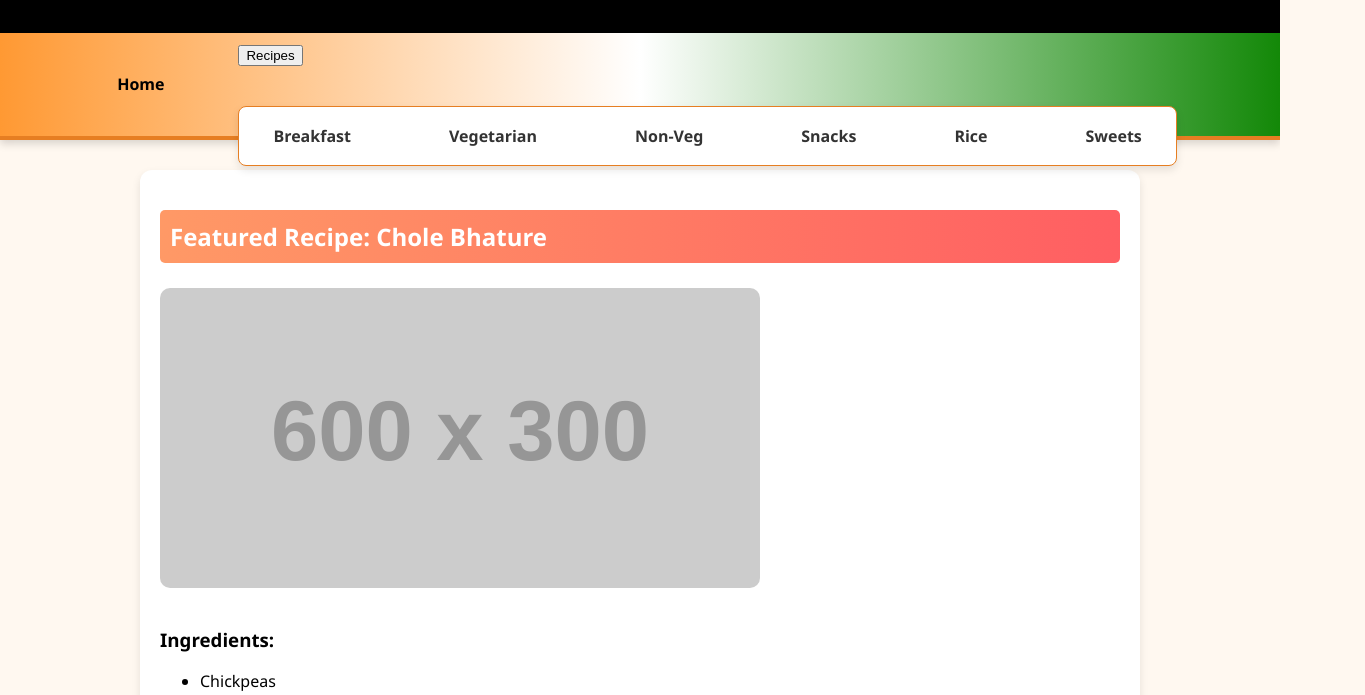
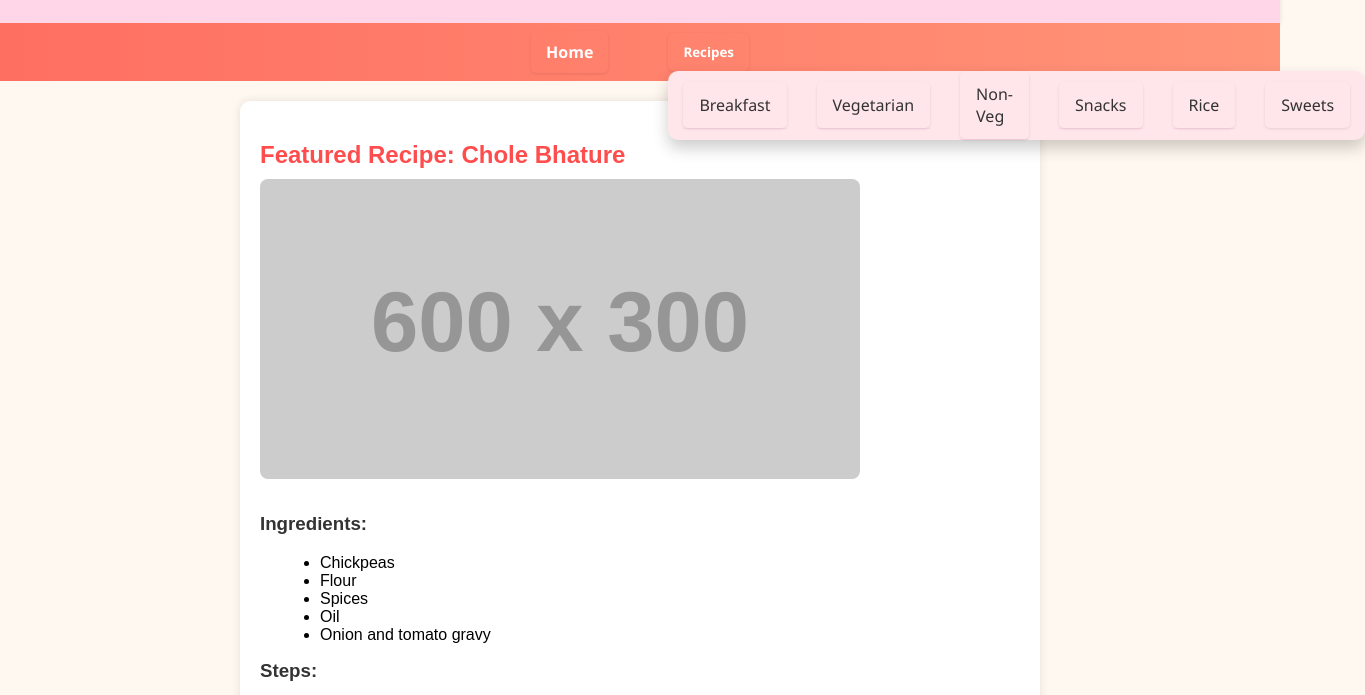
Before and after one commit to dharasurti09/Families-Kitchen, a plain HTML site: page index.html in a window 1280 px wide. Shown: the part 131-826 px from the top of the page, 1365 px wide, since content can reach past the window. Drawn offline with Linux system fonts and the light colour scheme; placeholder pictures from the web are drawn by us.

Commit message:
Update style.css

```diff
--- a/style.css
+++ b/style.css
@@ -1,120 +1,138 @@
-/* General body styles */
 body {
     margin: 0;
-    font-family: 'Segoe UI', Tahoma, Geneva, Verdana, sans-serif;
+    font-family: Arial, sans-serif;
     background-color: #fff8f0;
 }
 
-/* Top bar styling */
 .topbar {
-    background-color: #000;
-    color: white;
+    background-color: #ffd6e7;
+    color: #333;
+    text-align: center;
     padding: 20px;
-    text-align: center;
+    box-shadow: 0px 2px 5px rgba(0,0,0,0.1);
 }
 
-/* Navbar styling */
 .navbar {
-    background: linear-gradient(to right, #ff9933, #ffffff, #138808); /* Saffron to white to green */
+    background: linear-gradient(to right, #ff6f61, #ff9478);
     padding: 10px 0;
-    box-shadow: 0 4px 8px rgba(0,0,0,0.15);
-    border-bottom: 4px solid #e67e22;
-    font-weight: bold;
 }
 
 .navbar ul {
-    list-style: none;
+    list-style-type: none;
     margin: 0;
     padding: 0;
     display: flex;
     justify-content: center;
     align-items: center;
-    gap: 30px;
+}
+
+.navbar li {
+    margin: 0 15px;
     position: relative;
 }
 
-.navbar li {
-    position: relative;
+.navbar a, .dropbtn {
+    color: white;
+    text-decoration: none;
+    font-weight: bold;
+    padding: 10px 15px;
+    border-radius: 5px;
+    transition: background-color 0.3s;
+    font-family: 'Segoe UI', sans-serif;
+    box-shadow: 0 1px 3px rgba(0, 0, 0, 0.1);
+    background-color: transparent;
+    border: none;
+    cursor: pointer;
 }
 
-.navbar a {
-    color: #000;
-    text-decoration: none;
-    padding: 10px 14px;
-    border-radius: 6px;
-    transition: all 0.3s ease;
-    font-size: 16px;
+.navbar a:hover, .dropbtn:hover {
+    background-color: rgba(255, 255, 255, 0.2);
 }
 
-.navbar a:hover {
-    background-color: rgba(230, 126, 34, 0.1);
-    border-bottom: 2px solid #e67e22;
+.dropdown-container {
+    position: relative;
+    display: inline-block;
 }
 
-/* Dropdown menu styling */
 .dropdown {
-    display: none; /* Hide by default */
+    display: none;
     position: absolute;
-    top: 40px;
+    background-color: #ffe6ea;
+    min-width: 180px;
+    box-shadow: 0px 8px 16px rgba(0, 0, 0, 0.2);
+    border-radius: 10px;
+    z-index: 1;
+    padding: 10px 0;
+    list-style-type: none;
+    top: 100%;
     left: 0;
-    background-color: #fff;
-    border: 1px solid #e67e22;
-    border-radius: 8px;
-    box-shadow: 0 4px 8px rgba(0,0,0,0.1);
-    padding: 10px 0;
-    min-width: 200px;
-    z-index: 1000;
 }
 
 .dropdown li {
-    padding: 8px 20px;
-    white-space: nowrap;
+    border-bottom: 1px solid #ffd6e7;
+}
+
+.dropdown li:last-child {
+    border-bottom: none;
 }
 
 .dropdown li a {
     color: #333;
+    padding: 12px 16px;
+    text-decoration: none;
     display: block;
+    border-radius: 5px;
+    transition: background-color 0.3s, color 0.3s;
+    font-weight: 500;
+    font-family: 'Segoe UI', sans-serif;
 }
 
 .dropdown li a:hover {
-    background-color: #f9e79f;
-    color: #e67e22;
-    border-radius: 4px;
+    background-color: #ff9999;
+    color: white;
 }
 
-/* Recipe section styling */
+@media screen and (max-width: 600px) {
+    .navbar ul {
+        flex-direction: column;
+    }
+    .dropdown {
+        position: static;
+        width: 100%;
+    }
+}
+
 .content {
-    padding: 30px;
-    max-width: 1000px;
-    margin: auto;
+    padding: 20px;
+    max-width: 800px;
+    margin: 0 auto;
 }
 
 .recipe {
-    margin-bottom: 40px;
+    background-color: #fff;
+    border-radius: 10px;
     padding: 20px;
-    background-color: white;
-    border-radius: 12px;
-    box-shadow: 0 4px 8px rgba(0,0,0,0.1);
-    animation: fadeIn 1s ease-in-out;
+    box-shadow: 0px 0px 10px rgba(0,0,0,0.1);
+    margin-bottom: 20px;
 }
 
 .recipe h2 {
-    background: linear-gradient(to right, #ff9966, #ff5e62);
-    color: white;
-    padding: 10px;
-    border-radius: 5px;
+    color: #ff4d4d;
     font-size: 24px;
     margin-bottom: 10px;
 }
 
 .recipe img {
     max-width: 100%;
-    border-radius: 10px;
-    margin: 15px 0;
+    border-radius: 8px;
+    margin-bottom: 15px;
 }
 
-/* Fade-in effect for recipes */
-@keyframes fadeIn {
-    from {opacity: 0;}
-    to {opacity: 1;}
+.recipe h3 {
+    color: #333;
+    margin-top: 15px;
 }
+
+.recipe ul, .recipe ol {
+    margin-left: 20px;
+}
```
